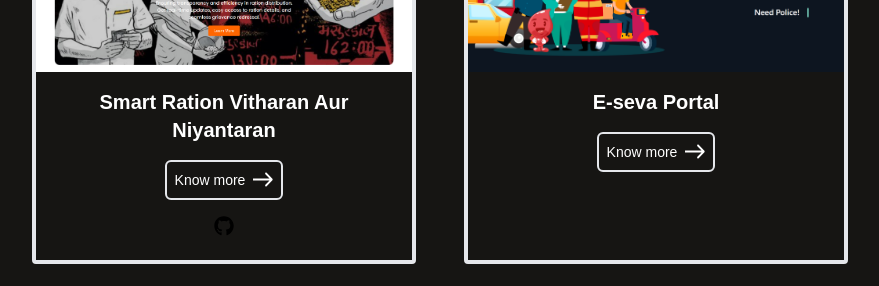
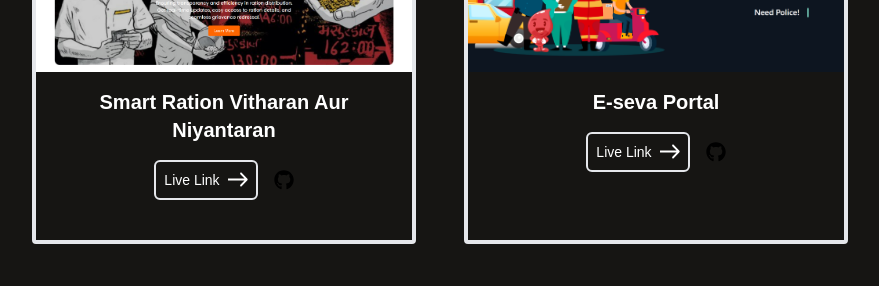
Before and after one commit to saiganesh1976/Portfolio_sai, a React (Vite) app: page / in a window 1280 px wide. Shown: the part 3500-3786 px from the top of the page, without its empty margins (200-1079 px from the left). Built offline with nearby package versions, Linux system fonts and the light colour scheme.

Commit message:
Update Projects.jsx

```diff
--- a/src/Components/Projects/Projects.jsx
+++ b/src/Components/Projects/Projects.jsx
@@ -27,22 +27,25 @@
           <div className="flex flex-col justify-between flex-grow px-6 py-4">
             <div className="font-semibold text-xl mb-2 text-center">
               <h1>Smart Ration Vitharan Aur Niyantaran</h1>
+              <div className="flex justify-center gap-4 my-4">
               <a
-                href="https://major-frontend-wpbt.onrender.com/"
+                href="https://menstore-frontend.onrender.com/"
                 target="_blank"
+                rel="noopener noreferrer"
               >
-                <button className="text-sm font-medium p-2 bg-transparent border-2 hover:bg-violet-600 rounded-md flex my-4 mx-auto items-center gap-2">
-                  Know more <img src={arrow_icon} alt="" className="w-5" />
+                <button className="text-sm font-medium p-2 bg-transparent border-2 hover:bg-violet-600 rounded-md flex items-center gap-2">
+                  Live Link <img src={arrow_icon} alt="" className="w-5" />
                 </button>
               </a>
               <a
-                href="https://github.com/saiganesh1976/menstore"
+                href="https://github.com/saiganesh1976/menstore" // <-- Replace with actual GitHub repo
                 target="_blank"
                 rel="noopener noreferrer"
-                className="flex items-center justify-center text-black dark:text-white hover:text-violet-500 text-xl"
+                className="flex items-center justify-center text-black dark:text-white hover:text-violet-500 text-xxl"
               >
                 <FaGithub />
               </a>
+            </div>
             </div>
           </div>
         </div>
@@ -57,14 +60,25 @@
           <div className="flex flex-col justify-between flex-grow px-6 py-4">
             <div className="font-semibold text-xl mb-2 text-center">
               <h1>E-seva Portal</h1>
+              <div className="flex justify-center gap-4 my-4">
               <a
-                href="https://e-seva-1.onrender.com/"
+                href="https://menstore-frontend.onrender.com/"
                 target="_blank"
+                rel="noopener noreferrer"
               >
-                <button className="text-sm font-medium p-2 bg-transparent border-2 hover:bg-violet-600 rounded-md flex my-4 mx-auto items-center gap-2">
-                  Know more <img src={arrow_icon} alt="" className="w-5" />
+                <button className="text-sm font-medium p-2 bg-transparent border-2 hover:bg-violet-600 rounded-md flex items-center gap-2">
+                  Live Link <img src={arrow_icon} alt="" className="w-5" />
                 </button>
               </a>
+              <a
+                href="https://github.com/saiganesh1976/menstore" // <-- Replace with actual GitHub repo
+                target="_blank"
+                rel="noopener noreferrer"
+                className="flex items-center justify-center text-black dark:text-white hover:text-violet-500 text-xxl"
+              >
+                <FaGithub />
+              </a>
+            </div>
             </div>
           </div>
         </div>
@@ -86,14 +100,14 @@
                 rel="noopener noreferrer"
               >
                 <button className="text-sm font-medium p-2 bg-transparent border-2 hover:bg-violet-600 rounded-md flex items-center gap-2">
-                  Know more <img src={arrow_icon} alt="" className="w-5" />
+                  Live Link <img src={arrow_icon} alt="" className="w-5" />
                 </button>
               </a>
               <a
                 href="https://github.com/saiganesh1976/menstore" // <-- Replace with actual GitHub repo
                 target="_blank"
                 rel="noopener noreferrer"
-                className="flex items-center justify-center text-black dark:text-white hover:text-violet-500 text-xl"
+                className="flex items-center justify-center text-black dark:text-white hover:text-violet-500 text-xxl"
               >
                 <FaGithub />
               </a>
```
